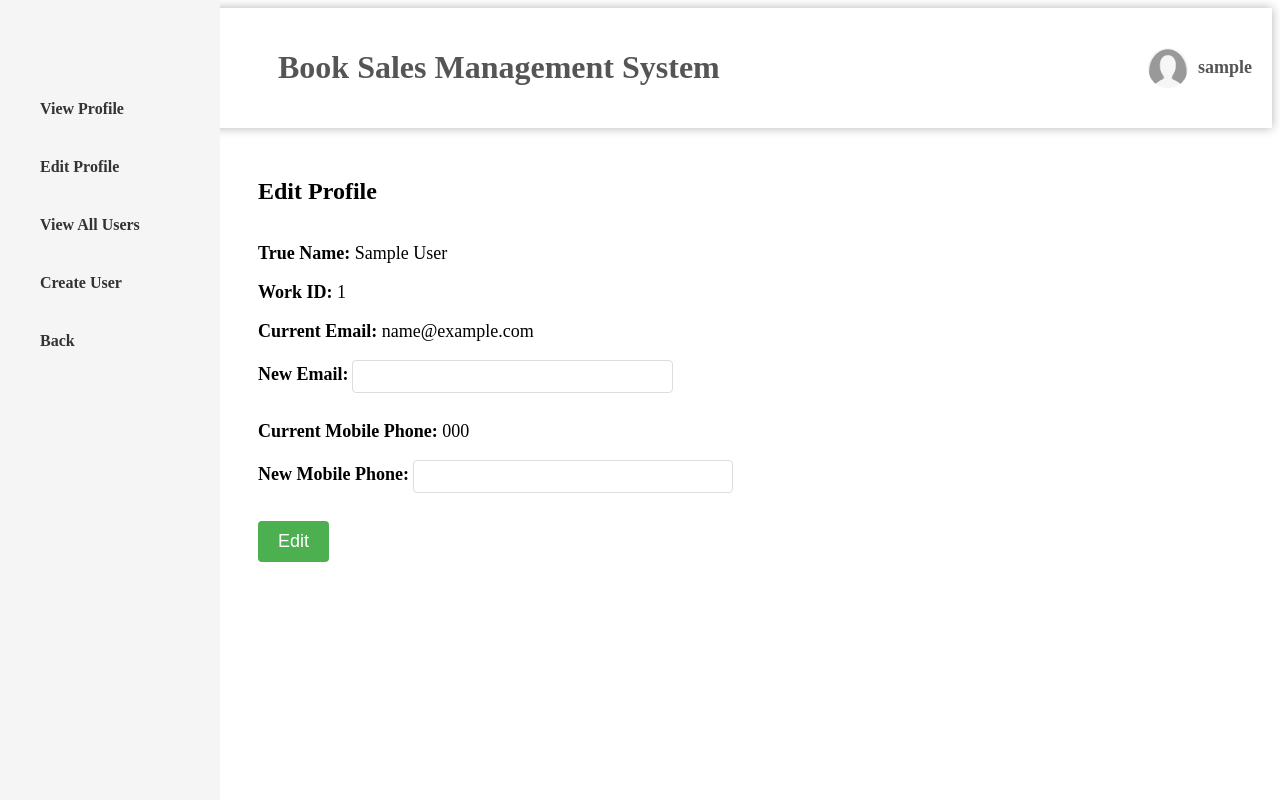
After one commit to tangfqj/Book-Sales-DBMS, a Django app: page /admin_edit_profile/1/ in a window 1280 px wide. The commit adds this page. Run offline with Django 4.2, Linux system fonts and the light colour scheme; a user stored in the database is signed in; tables that the repository leaves empty hold one stand-in row (values such as "Sample post").

Commit message:
Fix edit_profile problem

```diff
--- a/BookApp/BookApp/urls.py
+++ b/BookApp/BookApp/urls.py
@@ -38,6 +38,7 @@ urlpatterns = [
     re_path(r'^.*bill\.html$', views.view_bill, name='view_bill'),
     re_path(r'^.*personal_profile\.html$', views.profile_view, name='profile_view'),
     re_path(r'^.*edit_profile\.html$', views.edit_profile, name='edit_profile'),
+    path('admin_edit_profile/<int:pk>/', views.admin_edit_profile, name='admin_edit_profile'),
     re_path(r'^.*view_all_account\.html$', views.view_all_account, name='view_all_account'),
     re_path(r'^.*create_account\.html$', views.create_account, name='create_account'),
 ]
--- a/BookApp/BookDBMS/views.py
+++ b/BookApp/BookDBMS/views.py
@@ -159,7 +159,7 @@ def stock_complete(request):
         stock_entry = Stock(book=book, stock_number=stock_num, stock_price=stock_price, date=datetime.date.today(),
                             paid=False, returned=False)
         stock_entry.save()
-        return render(request, 'stock_complete.html')
+        return render(request, 'stock.html')
     else:
         return render(request, 'stock_complete.html')
 
@@ -326,6 +326,31 @@ def edit_profile(request):
 
 @csrf_exempt
 @login_required
+def admin_edit_profile(request, pk):
+    user = User.objects.filter(pk=pk).first()
+    context = {
+        'true_name': user.true_name,
+        'work_id': user.work_id,
+        'email': user.email,
+        'mobile_phone': user.mobile_phone
+    }
+    if request.method == 'POST':
+        new_email = request.POST.get('new_email')
+        if new_email:
+            user.email = new_email
+        new_mobile_phone = request.POST.get('new_mobile_phone')
+        if new_mobile_phone:
+            user.mobile_phone = new_mobile_phone
+        user.save()
+        if new_email is not None or new_mobile_phone is not None:
+            return redirect('view_all_account')
+        else:
+            return render(request, 'admin_edit_profile.html', context)
+    return render(request, 'admin_edit_profile.html', context)
+
+
+@csrf_exempt
+@login_required
 def create_account(request):
     if request.method == "POST":
         username = request.POST.get('username')
--- /dev/null
+++ b/BookApp/templates/admin_edit_profile.html
@@ -0,0 +1,62 @@
+{% extends 'account_base.html' %}
+{% block content %}
+    <style>
+        label {
+            font-size: 18px;
+        }
+
+        input[type="text"],
+        input[type="number"] {
+          padding: 10px;
+          border: 1px solid #ddd;
+          border-radius: 4px;
+          font-size: 10px;
+          margin-bottom: 10px;
+          width: 30%;
+          box-sizing: content-box;
+        }
+
+        input[type="submit"] {
+          background-color: #4CAF50;
+          color: #fff;
+          padding: 10px 20px;
+          font-size: 18px;
+          border: none;
+          border-radius: 4px;
+          cursor: pointer;
+          transition: background-color 0.3s ease;
+        }
+
+        input[type="submit"]:hover {
+          background-color: #3e8e41;
+        }
+    </style>
+
+    <h2>Edit Profile</h2>
+    <form method="post" action="{% url 'admin_edit_profile' user.pk %}">
+    {% csrf_token %}
+        <br>
+        <label><strong>True Name:</strong> {{ true_name }}</label>
+        <br>
+        <br>
+        <label><strong>Work ID:</strong> {{ work_id }}</label>
+        <br>
+        <br>
+        <label><strong>Current Email:</strong> {{ email }}</label>
+        <br>
+        <br>
+        <label for="new_email"><strong>New Email:</strong></label>
+        <input type="text"  name="new_email" id="new_email">
+        <br>
+        <br>
+        <label><strong>Current Mobile Phone:</strong> {{ mobile_phone }}</label>
+        <br>
+        <br>
+        <label for="new_mobile_phone"><strong>New Mobile Phone:</strong></label>
+        <input type="text" name="new_mobile_phone" id="new_mobile_phone">
+        <br>
+        <br>
+        <input type="submit" onclick="alert('Edit Successfully!')" value="Edit">
+    </form>
+
+{% endblock %}
--- a/BookApp/templates/purchase.html
+++ b/BookApp/templates/purchase.html
@@ -12,7 +12,7 @@
           border-radius: 4px;
           font-size: 12px;
           margin-bottom: 20px;
-          width: 5%;
+          width: 10%;
           box-sizing: content-box;
         }
 
--- a/BookApp/templates/view_all_account.html
+++ b/BookApp/templates/view_all_account.html
@@ -97,7 +97,7 @@
                 <td>{{ user.gender }}</td>
                 <td>{{ user.age }}</td>
                 <td>
-                    <form method="post">
+                    <form action="{% url 'admin_edit_profile' user.pk %}" method="post">
                         {% csrf_token %}
                         <input type="submit" value="Edit" id="edit">
                     </form>
```
